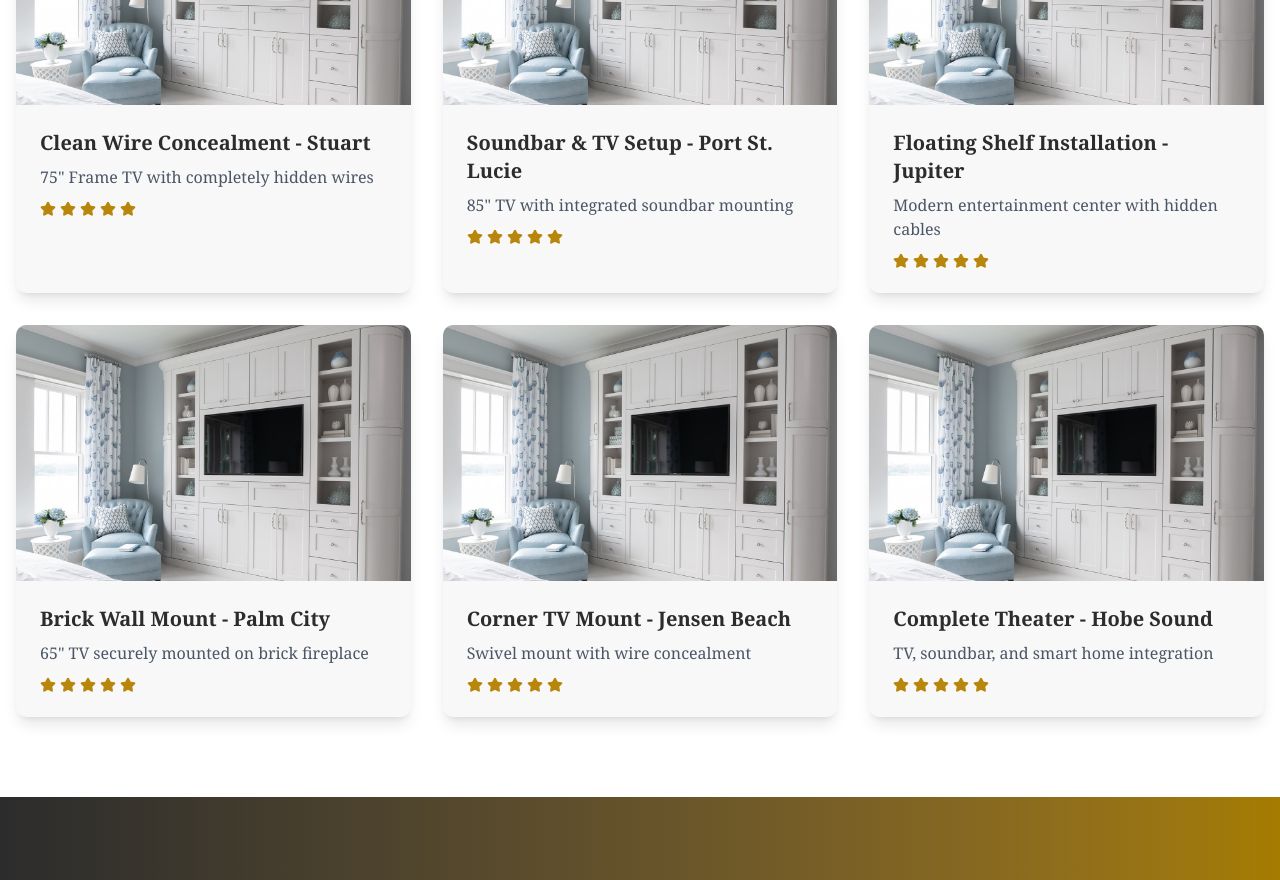
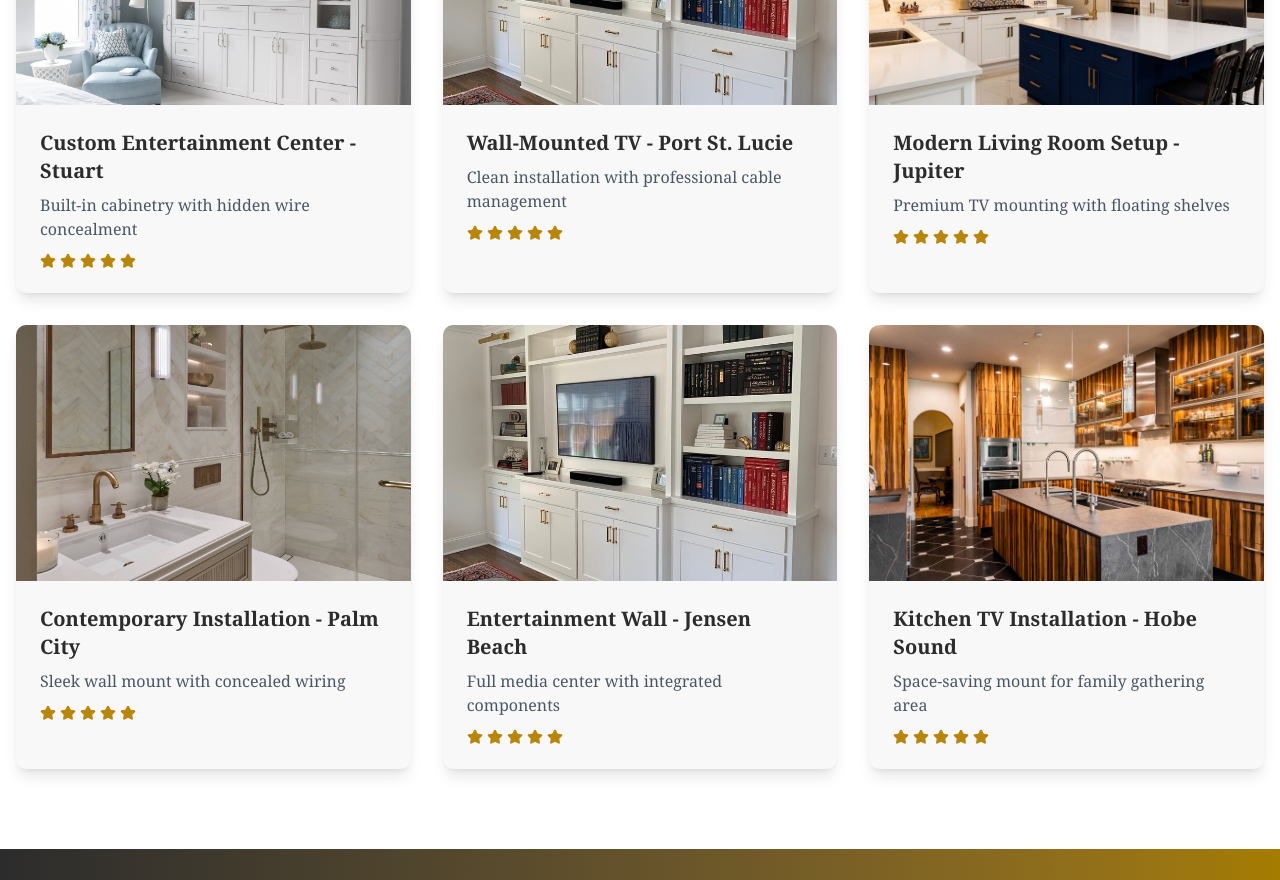
Before and after one commit to QuantumCotton/kmjknonai, a React (Vite) app: page /tv-mounting in a window 1280 px wide. Shown: the part 2180-3060 px from the top of the page. Built offline with nearby package versions, Linux system fonts and the light colour scheme.

Commit message:
Update TV Mounting gallery with varied images and realistic captions

```diff
--- a/src/pages/TVMountingLanding.jsx
+++ b/src/pages/TVMountingLanding.jsx
@@ -4,6 +4,10 @@ import { Phone, MessageSquare, Check, Star, Shield, MapPin, Award, Sparkles, Upl
 import { Button } from '@/components/ui/button.jsx'
 import { Dialog, DialogContent, DialogDescription, DialogHeader, DialogTitle } from '@/components/ui/dialog.jsx'
 import customEntertainment from '../assets/custom_entertainment.jpg'
+import customBuiltin from '../assets/custom_builtin.jpg'
+import customCabinetry from '../assets/custom_cabinetry.jpg'
+import bathroomLuxury from '../assets/bathroom_luxury_spa.jpg'
+import kitchenModern from '../assets/kitchen_modern.jpg'
 
 function TVMountingLanding() {
   const [isModalOpen, setIsModalOpen] = useState(false)
@@ -371,17 +375,17 @@ function TVMountingLanding() {
 
           <div className="grid grid-cols-1 md:grid-cols-2 lg:grid-cols-3 gap-8">
             {[
-              { title: "Clean Wire Concealment - Stuart", desc: "75\" Frame TV with completely hidden wires" },
-              { title: "Soundbar & TV Setup - Port St. Lucie", desc: "85\" TV with integrated soundbar mounting" },
-              { title: "Floating Shelf Installation - Jupiter", desc: "Modern entertainment center with hidden cables" },
-              { title: "Brick Wall Mount - Palm City", desc: "65\" TV securely mounted on brick fireplace" },
-              { title: "Corner TV Mount - Jensen Beach", desc: "Swivel mount with wire concealment" },
-              { title: "Complete Theater - Hobe Sound", desc: "TV, soundbar, and smart home integration" }
+              { title: "Custom Entertainment Center - Stuart", desc: "Built-in cabinetry with hidden wire concealment", img: customEntertainment },
+              { title: "Wall-Mounted TV - Port St. Lucie", desc: "Clean installation with professional cable management", img: customBuiltin },
+              { title: "Modern Living Room Setup - Jupiter", desc: "Premium TV mounting with floating shelves", img: customCabinetry },
+              { title: "Contemporary Installation - Palm City", desc: "Sleek wall mount with concealed wiring", img: bathroomLuxury },
+              { title: "Entertainment Wall - Jensen Beach", desc: "Full media center with integrated components", img: customBuiltin },
+              { title: "Kitchen TV Installation - Hobe Sound", desc: "Space-saving mount for family gathering area", img: kitchenModern }
             ].map((item, idx) => (
               <div key={idx} className="bg-[var(--warm-off-white)] rounded-lg overflow-hidden shadow-lg hover:shadow-2xl transition-shadow">
                 <div
                   className="h-64 bg-cover bg-center"
-                  style={{ backgroundImage: `url(${customEntertainment})` }}
+                  style={{ backgroundImage: `url(${item.img})` }}
                 ></div>
                 <div className="p-6">
                   <h3 className="text-xl font-bold mb-2 text-[var(--deep-charcoal)]">{item.title}</h3>
```
